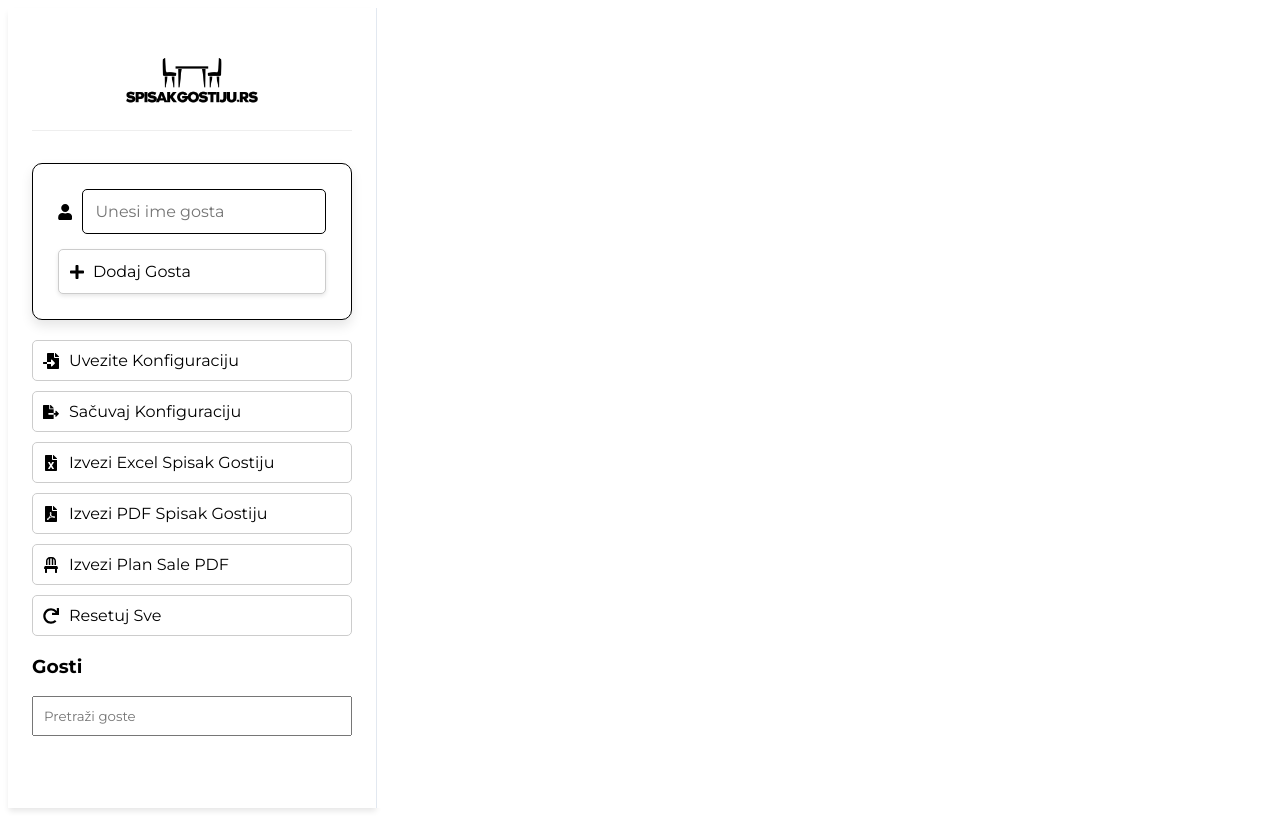
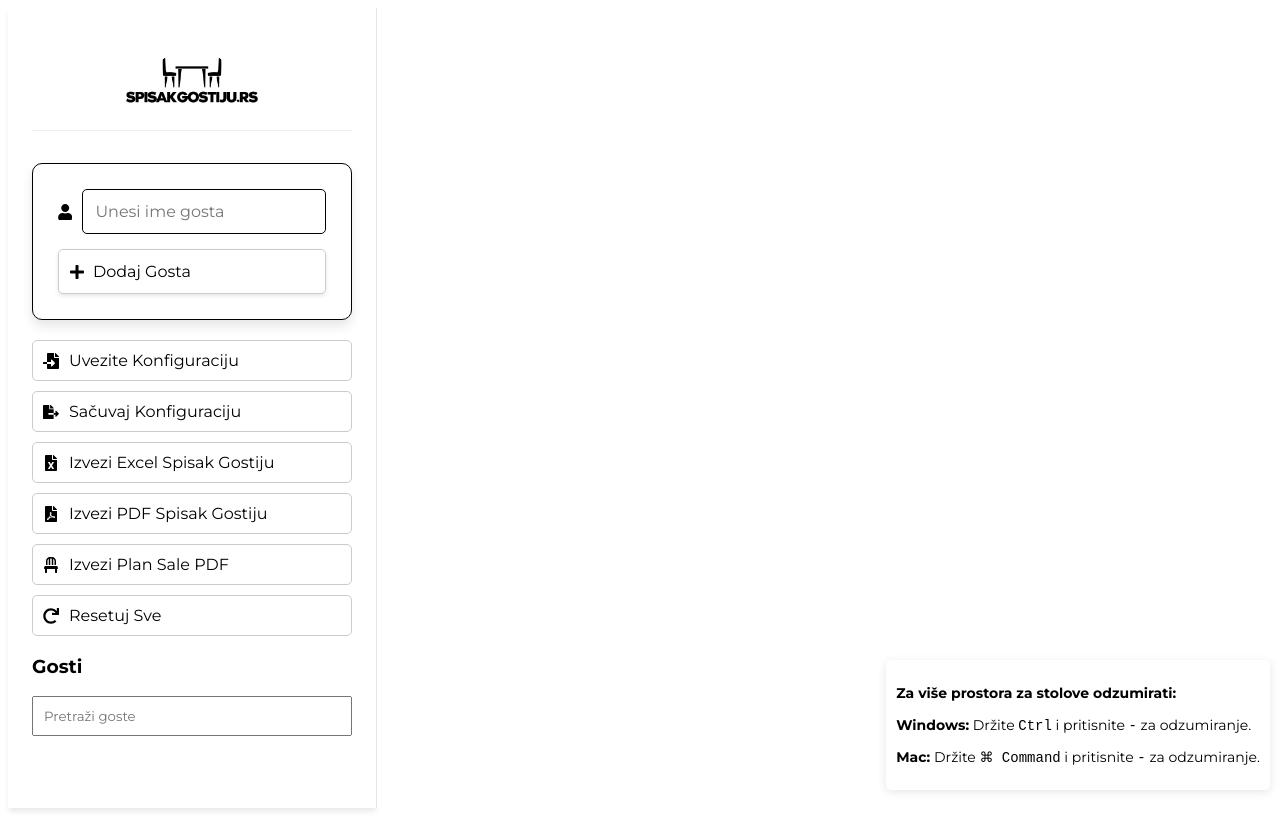
Before and after one commit to Adrian-Swifter/spisak-gostiju, a React (Vite) app: page / in a window 1280 px wide. Built offline with nearby package versions, Linux system fonts and the light colour scheme.

Commit message:
added zooming ability and ga fix

```diff
--- a/src/App.tsx
+++ b/src/App.tsx
@@ -21,8 +21,7 @@ import {
 } from "react-icons/fa";
 import DeviceWrapper from "./components/DeviceWrapper";
 import logo from "./assets/logo.png";
-
-const GA_MEASUREMENT_ID = "G-K7PCLHL61R";
+import useGoogleAnalytics from "./utils/useGoogleAnalytics";
 
 const App = () => {
   const [newTableName, setNewTableName] = useState("");
@@ -39,21 +38,7 @@ const App = () => {
     return saved ? JSON.parse(saved) : [];
   });
 
-  useEffect(() => {
-    // Inject Google Analytics script
-    const script = document.createElement("script");
-    script.async = true;
-    script.src = `https://www.googletagmanager.com/gtag/js?id=${GA_MEASUREMENT_ID}`;
-    document.head.appendChild(script);
-
-    // Initialize Google Analytics
-    window.dataLayer = window.dataLayer || [];
-    function gtag(...args: any) {
-      window.dataLayer.push(args);
-    }
-    gtag("js", new Date());
-    gtag("config", GA_MEASUREMENT_ID);
-  }, []);
+  useGoogleAnalytics();
 
   useEffect(() => {
     localStorage.setItem("tables", JSON.stringify(tables));
@@ -458,6 +443,32 @@ const App = () => {
               />
             ))}
           </div>
+          <div
+            className="zoom-instructions"
+            style={{
+              position: "fixed",
+              bottom: "10px",
+              right: "10px",
+              backgroundColor: "#fff",
+              padding: "10px",
+              borderRadius: "5px",
+              boxShadow: "0 2px 10px rgba(0,0,0,0.1)",
+              fontSize: "14px",
+              zIndex: 1000,
+            }}
+          >
+            <p>
+              <strong>Za više prostora za stolove odzumirati:</strong>
+            </p>
+            <p>
+              <strong>Windows:</strong> Držite <kbd>Ctrl</kbd> i pritisnite{" "}
+              <kbd>-</kbd> za odzumiranje.
+            </p>
+            <p>
+              <strong>Mac:</strong> Držite <kbd>⌘ Command</kbd> i pritisnite{" "}
+              <kbd>-</kbd> za odzumiranje.
+            </p>
+          </div>
         </div>
         {showResetPopup && (
           <div
--- /dev/null
+++ b/src/utils/useGoogleAnalytics.ts
@@ -0,0 +1,36 @@
+import { useEffect } from "react";
+
+const GA_MEASUREMENT_ID = "G-K7PCLHL61R";
+
+declare global {
+  interface Window {
+    dataLayer: any[];
+    gtag: (...args: any[]) => void;
+  }
+}
+
+const useGoogleAnalytics = () => {
+  useEffect(() => {
+    // Ensure GA script is not added multiple times
+    if (!window.dataLayer) {
+      const script = document.createElement("script");
+      script.async = true;
+      script.src = `https://www.googletagmanager.com/gtag/js?id=${GA_MEASUREMENT_ID}`;
+      document.head.appendChild(script);
+
+      script.onload = () => {
+        window.dataLayer = window.dataLayer || [];
+        window.gtag = function gtag(...args: any[]) {
+          window.dataLayer.push(args);
+        };
+
+        window.gtag("js", new Date());
+        window.gtag("config", GA_MEASUREMENT_ID, {
+          send_page_view: true,
+        });
+      };
+    }
+  }, []);
+};
+
+export default useGoogleAnalytics;
```
